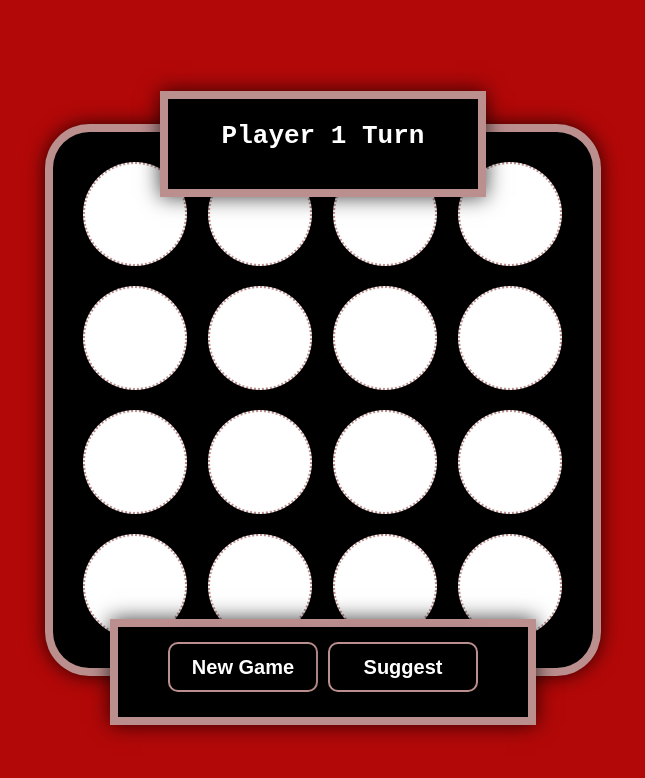
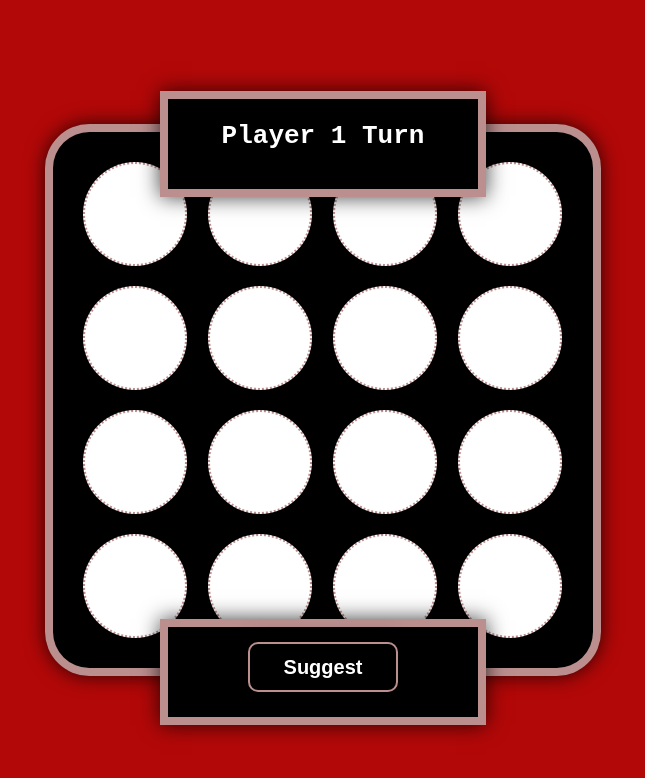
Before and after one commit to grecolive/conect-four, a React (Create React App) app: page / in a window 1280 px wide. Shown: the top 778 px of the page, without its empty margins (317-962 px from the left). Built offline with nearby package versions, Linux system fonts and the light colour scheme.

Commit message:
update render footer button by conditional

```diff
--- a/src/Components/Footer.js
+++ b/src/Components/Footer.js
@@ -1,11 +1,12 @@
 import React from "react";
+import { GAME_STATE_PLAYING} from '../Helpers/Constants';
 
-const Footer = ({onNewGameClick, onSuggestClick}) => {
+const Footer = ({onNewGameClick, onSuggestClick, gameState}) => {
     return(
         <div className="panel footer">
             <div className="header-text">
-                <button onClick={onNewGameClick}>New Game</button>
-                <button onClick={onSuggestClick}>Suggest</button>
+                {gameState === GAME_STATE_PLAYING ? <button onClick={onSuggestClick}>Suggest</button> : null}
+                {gameState !== GAME_STATE_PLAYING ? <button onClick={onNewGameClick}>New Game</button> : null}
             </div>
         </div>
     )
--- a/src/Components/GameBoard.js
+++ b/src/Components/GameBoard.js
@@ -75,7 +75,7 @@ const GameBoard = () => {
         <div className='gameBoard'>
             {initGameBoard()}
         </div>
-        <Footer onNewGameClick={initGame} onSuggestClick={suggestMove}/>
+        <Footer onNewGameClick={initGame} onSuggestClick={suggestMove} gameState={gameState}/>
         </>
 
     )
--- a/src/Components/Header.js
+++ b/src/Components/Header.js
@@ -1,6 +1,6 @@
 import React from "react";
+import { GAME_STATE_DRAW, GAME_STATE_PLAYING, GAME_STATE_WINNER } from '../Helpers/Constants';
 
-import { GAME_STATE_DRAW, GAME_STATE_PLAYING, GAME_STATE_WINNER } from '../Helpers/Constants';
 const Header = ({gameState, currentPlayer, winPlayer}) => {
     const renderLabel = () => {
         switch (gameState) {
--- a/src/Game.css
+++ b/src/Game.css
@@ -34,7 +34,7 @@ body{
     top: 84%;
     transform: translate(-50%, -50%);
     height: 80px;
-    width: 400px;
+    width: 300px;
     text-align: center;
     padding: 5px;
     display: grid;
```
